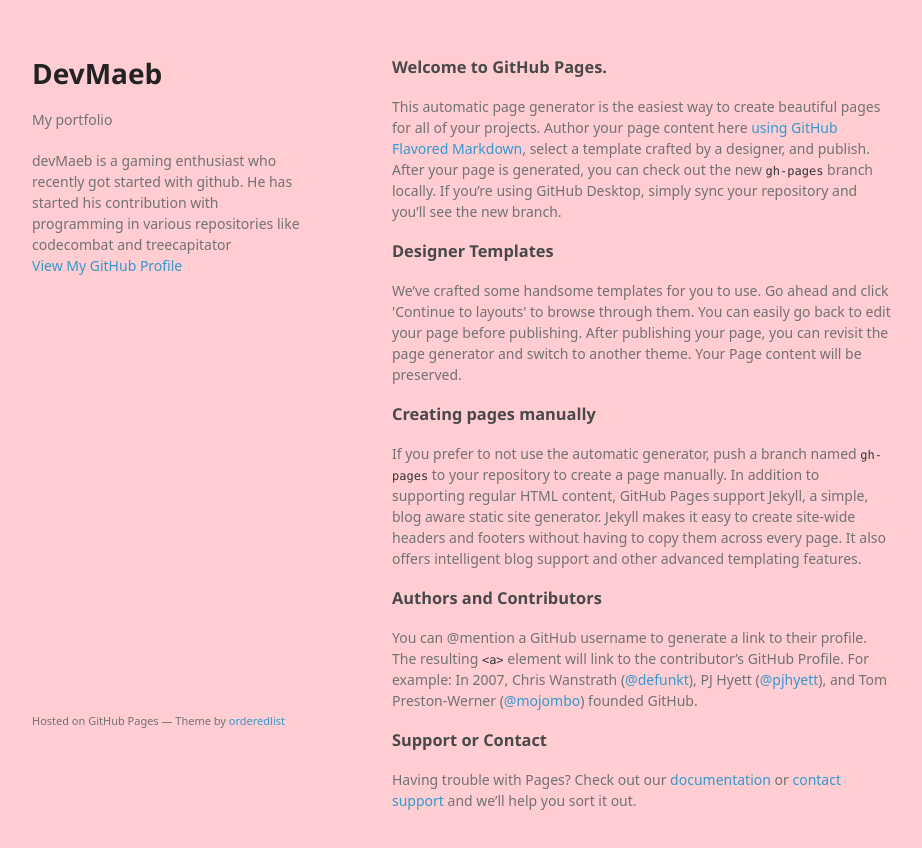
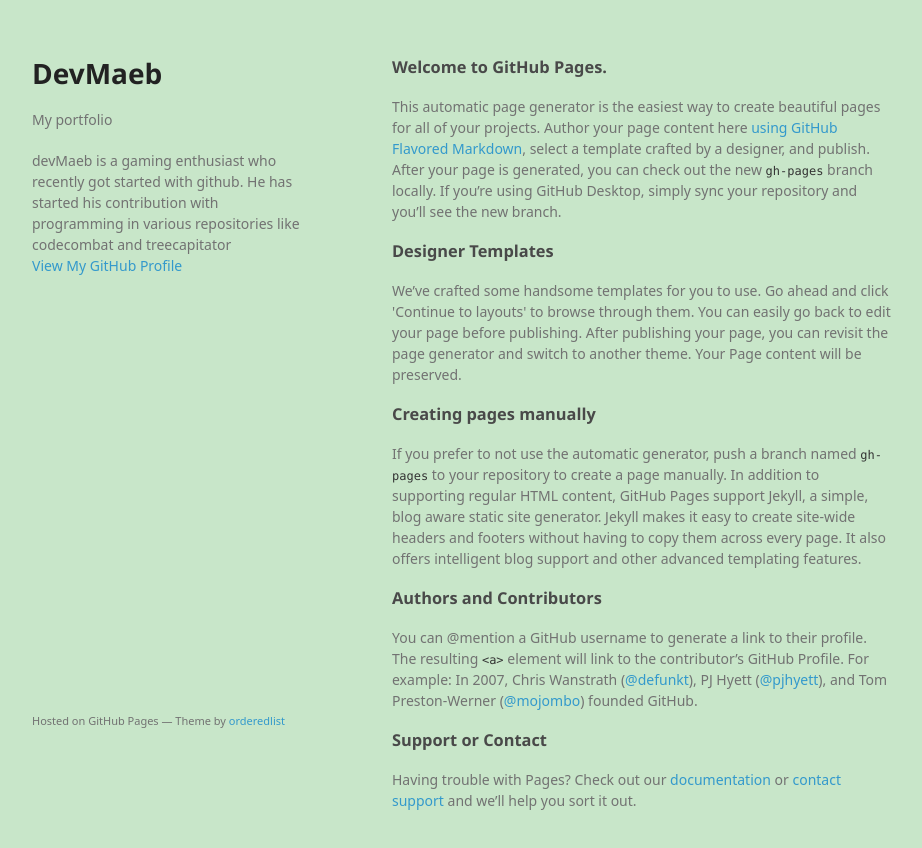
Before and after one commit to devMaeb/devMaeb.github.io, a plain HTML site: page index.html in a window 1280 px wide. Shown: the whole page, without its empty margins (178-1100 px from the left). Drawn offline with Linux system fonts and the light colour scheme; a web font is replaced by a local one.

Commit message:
Change background to a good green

```diff
--- a/stylesheets/styles.css
+++ b/stylesheets/styles.css
@@ -55,7 +55,7 @@
 }
 
 body {
-  background-color: #FFCDD2;
+  background-color: #C8E6C9;
   padding:50px;
   font: 14px/1.5 "Noto Sans", "Helvetica Neue", Helvetica, Arial, sans-serif;
   color:#727272;
```
